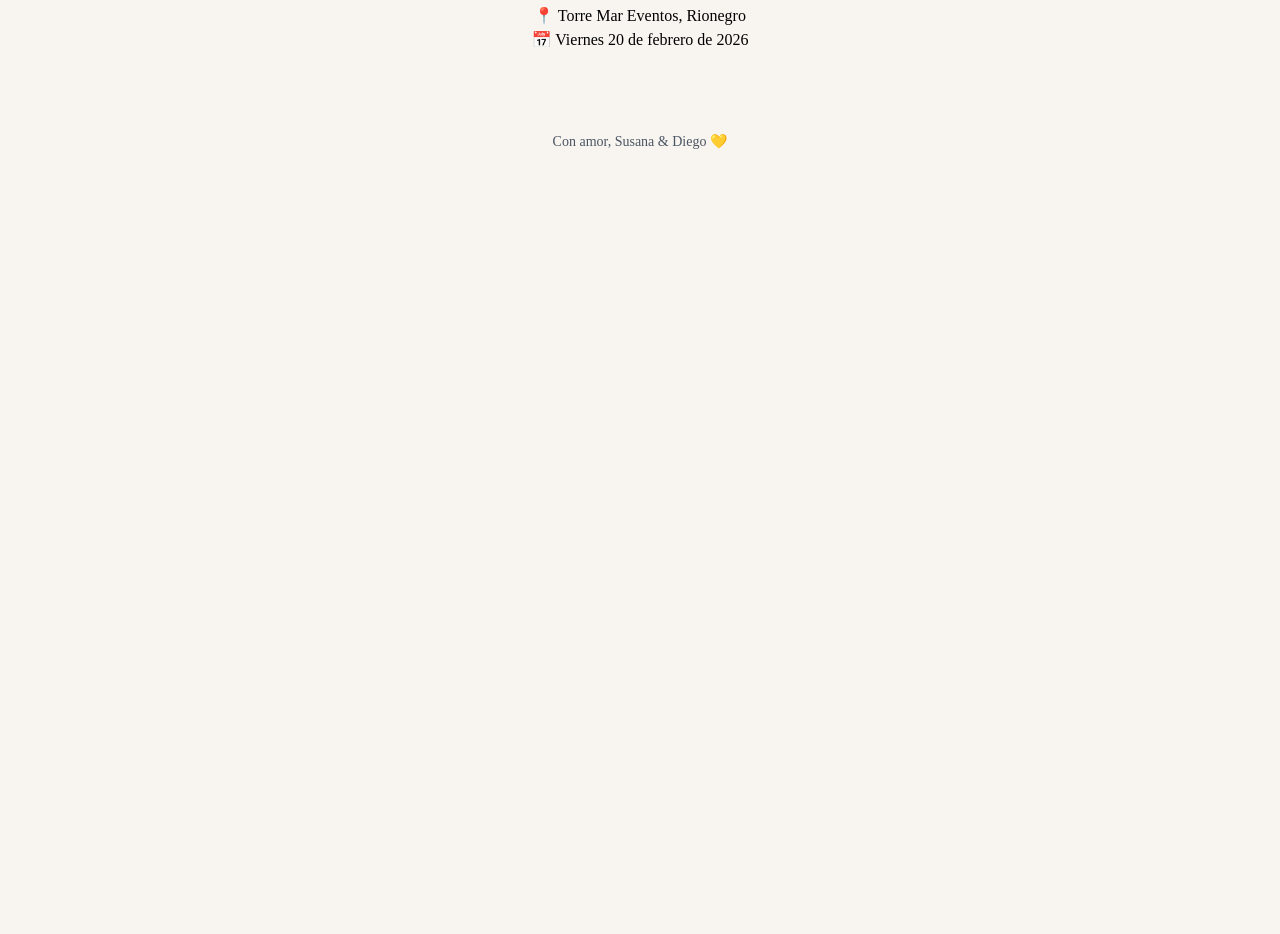
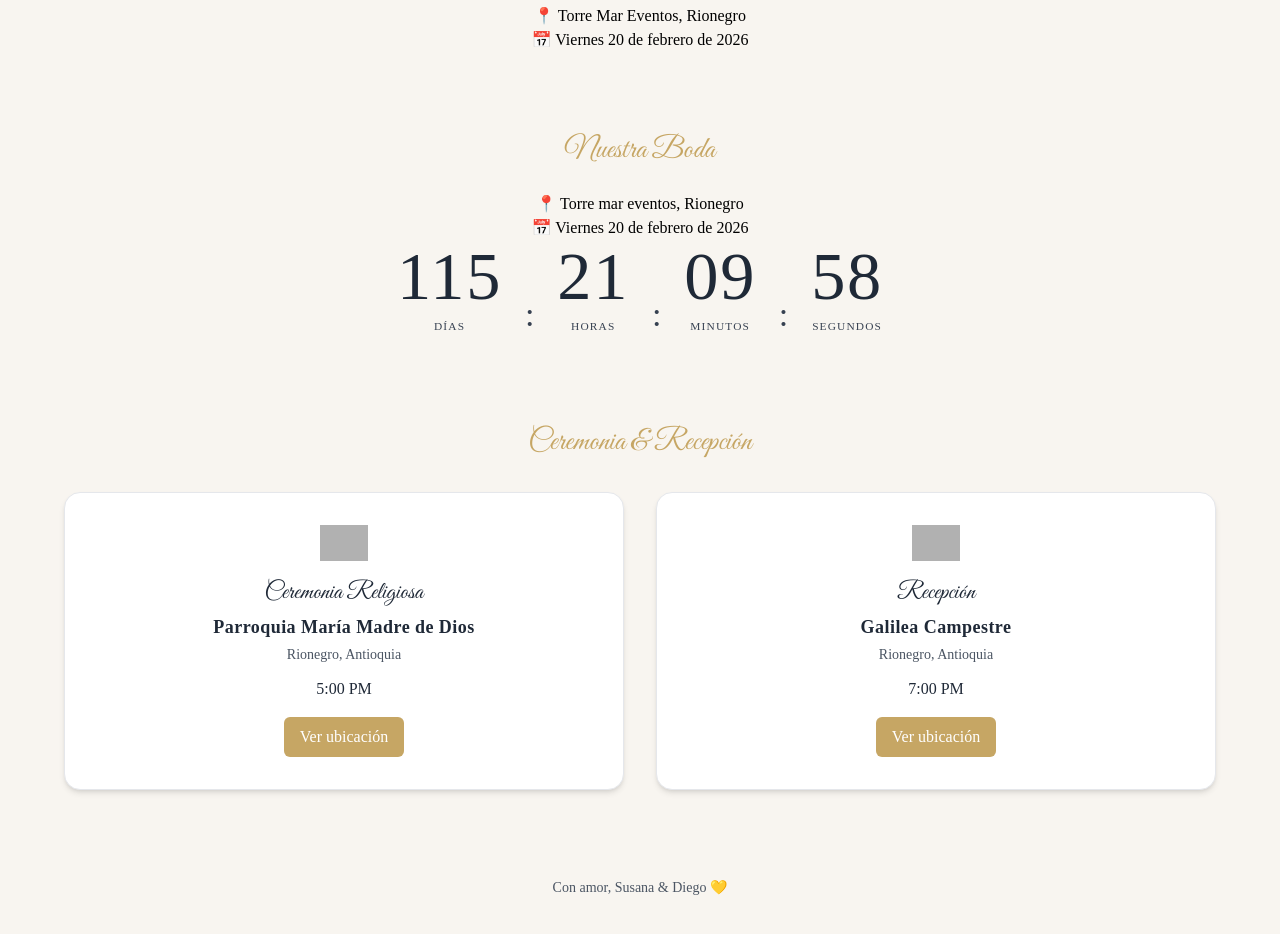
Before and after one commit to Susanabt1001419/Invitacion---Boda, a Next.js app: page / in a window 1280 px wide. Shown: the part 1160-2094 px from the top of the page. Before the commit the page ends 1352 px from the top, so only its background shows below. Built offline with nearby package versions, Linux system fonts and the light colour scheme; grey boxes are pictures that could not be loaded.

Commit message:
Update index.js

```diff
--- a/pages/index.js
+++ b/pages/index.js
@@ -53,6 +53,65 @@ export default function Home() {
         <p>📍 Torre Mar Eventos, Rionegro</p>
         <p>📅 Viernes 20 de febrero de 2026</p>
       </Section>
+      <Section>
+  <h2 className='font-script text-3xl text-gold mb-6'>Nuestra Boda</h2>
+  <p>📍 Torre mar eventos, Rionegro</p>
+  <p>📅 Viernes 20 de febrero de 2026</p>
+  <WeddingCountdown date={weddingDate} />
+</Section>
+
+{/* 💒 NUEVA SECCIÓN: CEREMONIA Y RECEPCIÓN */}
+<Section id="ubicacion" className="bg-beige py-12">
+  <h2 className="font-script text-3xl text-gold mb-8">Ceremonia & Recepción</h2>
+
+  <div className="grid grid-cols-1 sm:grid-cols-2 gap-8 px-6 sm:px-16">
+    {/* CEREMONIA */}
+    <div className="bg-white shadow-md rounded-2xl py-8 px-4 border border-gray-200">
+      <div className="flex flex-col items-center">
+        <img
+          src="https://cdn-icons-png.flaticon.com/512/2554/2554978.png"
+          alt="Iglesia"
+          className="w-12 mb-4 opacity-80"
+        />
+        <h3 className="font-script text-2xl text-gray-800 mb-1">Ceremonia Religiosa</h3>
+        <h4 className="text-lg font-semibold tracking-wide text-gray-800">Parroquia María Madre de Dios</h4>
+        <p className="text-sm text-gray-600 mt-1">Rionegro, Antioquia</p>
+        <p className="mt-3 font-medium text-gray-800">5:00 PM</p>
+        <a
+          href="https://www.google.com/maps/search/?api=1&query=Parroquia+María+Madre+de+Dios,+Rionegro,+Antioquia"
+          target="_blank"
+          rel="noopener noreferrer"
+          className="mt-4 inline-block bg-gold text-white px-4 py-2 rounded-md hover:bg-yellow-600 transition"
+        >
+          Ver ubicación
+        </a>
+      </div>
+    </div>
+
+    {/* RECEPCIÓN */}
+    <div className="bg-white shadow-md rounded-2xl py-8 px-4 border border-gray-200">
+      <div className="flex flex-col items-center">
+        <img
+          src="https://cdn-icons-png.flaticon.com/512/2738/2738820.png"
+          alt="Recepción"
+          className="w-12 mb-4 opacity-80"
+        />
+        <h3 className="font-script text-2xl text-gray-800 mb-1">Recepción</h3>
+        <h4 className="text-lg font-semibold tracking-wide text-gray-800">Galilea Campestre</h4>
+        <p className="text-sm text-gray-600 mt-1">Rionegro, Antioquia</p>
+        <p className="mt-3 font-medium text-gray-800">7:00 PM</p>
+        <a
+          href="https://www.google.com/maps/search/?api=1&query=Galilea+Campestre,+Rionegro,+Antioquia"
+          target="_blank"
+          rel="noopener noreferrer"
+          className="mt-4 inline-block bg-gold text-white px-4 py-2 rounded-md hover:bg-yellow-600 transition"
+        >
+          Ver ubicación
+        </a>
+      </div>
+    </div>
+  </div>
+</Section>
 
       <footer className="py-10 text-sm text-gray-600">
         Con amor, Susana & Diego 💛
```
